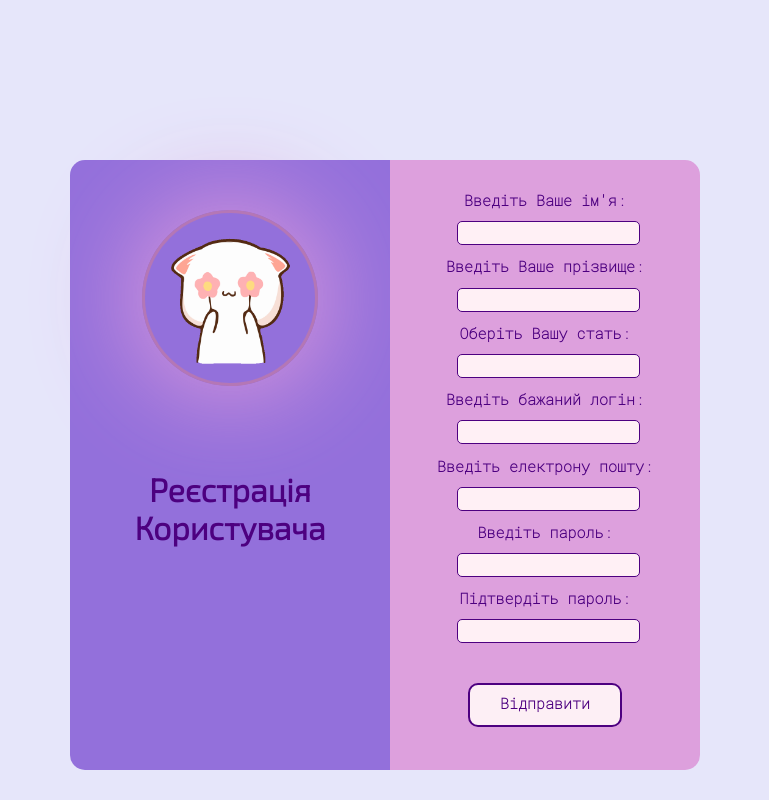
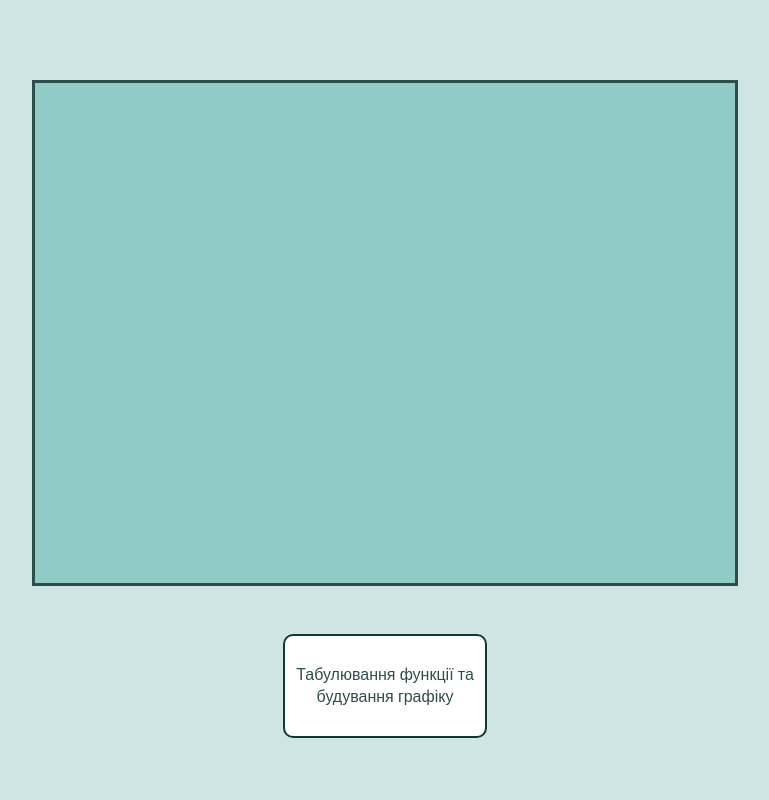
Before and after one commit to Oleg-Mukha/oleg.github.io, a plain HTML site: page index.html in a window 1280 px wide. Shown: the whole page, without its empty margins (255-1024 px from the left). Drawn offline with nearby package versions, Linux system fonts and the light colour scheme.

Commit message:
Add files via upload

```diff
--- a/index.html
+++ b/index.html
@@ -4,35 +4,10 @@
 		<link rel="stylesheet" href="style.css">
 		<link rel="shortcut icon" href="img/icon.ico">
 		<script src="script.js"></script>
-		<title>Лабораторна робота №2</title>
+		<title>Лабораторна робота №3</title>
 	</head>
 	<body>
-		<div id= "formLeft" class ="formLeft">
-			<div class="profile">
-				<img class ="user" id="image" src="img/cat.gif" alt="user"/>
-				<div class="nameReg" id="caption">Реєстрація Користувача</div>
-			</div>
-		</div>
-		<form id="formRight">
-			<div class="caption">Введіть Ваше ім'я:</div>
-			<input class="input" type="text"/>
-			<div class="caption v2">Введіть Ваше прізвище:</div>
-			<input class="input" type="text"/>
-			<div class="caption v2">Оберіть Вашу стать:</div>
-			<input class="input" list="sex"/>
-				<datalist id="sex">
-					<option>Чоловіча</option>
-					<option>Жіноча</option>
-				</datalist>
-			<div class="caption v2">Введіть бажаний логін:</div>
-			<input id="login" class="input" type="text"/>
-			<div class="caption v2">Введіть електрону пошту:</div>
-			<input class="input" type="text"/>
-			<div class="caption v2">Введіть пароль:</div>
-			<input id="password" class="input" type="text"/>
-			<div class="caption v2">Підтвердіть пароль:</div>
-			<input id="passwordConfirm" class="input" type="password"/>
-			<div class="button caption v2" onClick="checkMatch();">Відправити</div>
-		</form>
+		<canvas id="canvas" width="700" height="500"></canvas>
+			<div class = "button" onClick="tabAndBuildFunc();">Табулювання функції та будування графіку</div>
 	</body>
 </html>
--- a/script.js
+++ b/script.js
@@ -1,31 +1,92 @@
-function checkMatch(){
-  let login = document.getElementById("login").value;
-  let password = document.getElementById("password").value;
+function tabAndBuildFunc(){
+    var Xmin=prompt("Введіть мінімальне значення x:");
+    Xmin=parseFloat(Xmin);
+    var Xmax=prompt("Введіть максимальне значення x:");
+    Xmax=parseFloat(Xmax);
+    var dx=prompt("Введіть крок: ");
+    dx=parseFloat(dx);
+    alert("УВАГА! Результат табулювання функції виводиться в консоль!")
+    var y= function(x) {return Math.exp(0.2*Math.pow(x, 2))};
+    var x=Xmin + dx;
 
-  if(login == password){
-    alert("Помилка!");
-    document.body.style.backgroundColor = "#ffbfbf";
-    document.getElementById("formLeft").style.backgroundColor = '#a34848';
-    document.getElementById("formRight").style.backgroundColor = '#c97575';
-    document.getElementById("caption").style.color = '#591111';
-    document.getElementById("login").style.backgroundColor = '#e34444';
-    document.getElementById("password").style.backgroundColor = '#e34444';
-    document.getElementById("image").style.border = '3px solid #9e2626';
-    document.getElementById("image").style.boxShadow = '0px 0px 100px 10px #de2626';
-    document.getElementById("image").src="img/wrongcat.gif";
-    document.getElementById("caption").innerHTML="Помилка: логін повинен відрізнятися від пароля";
-  }
-  else{
-    alert("Все добре, продовжіть реєстрацію!");
-    document.body.style.backgroundColor = "#b0ffd9";
-    document.getElementById("formLeft").style.backgroundColor = '#1a7a4b';
-    document.getElementById("formRight").style.backgroundColor = '#79c7a1';
-    document.getElementById("caption").style.color = '#153622';
-    document.getElementById("login").style.backgroundColor = '#FFF0F5';
-    document.getElementById("password").style.backgroundColor = '#FFF0F5';
-    document.getElementById("image").style.border = '3px solid #038545';
-    document.getElementById("image").style.boxShadow = '0px 0px 100px 10px #04c969';
-    document.getElementById("image").src="img/rightcat.gif";
-    document.getElementById("caption").innerHTML="Все добре! Продовжіть реєстрацію";
-  }
+	console.log("Табулювання функції Y(x) = e^(0.2*x^2):");
+
+// Три вида циклів:
+// 1) method using 'for'
+
+  	for (let x = Xmin; x <= Xmax; x += dx)
+    console.log(`Y(${x}): ${y(x)}`);
+
+/* 2) method using 'do-while'
+
+    do{
+      y=tabFunc(Xmin, Xmax, x);
+       console.log("Y(" + x + ") = " + y + "");
+      x=x+dx;
+}while(x<=Xmax);
+
+
+	3) method using 'while'
+
+    while(x<=Xmax){
+      y=tabFunc(Xmin, Xmax, x);
+      console.log("Y(",x,") = ",y,"");
+      x=x+dx;
+    }*/
+
+var canvas = document.getElementById("canvas");
+var ctx = canvas.getContext("2d");
+
+var canvasWidth = canvas.clientWidth;
+var canvasHeight = canvas.clientHeight;
+
+// Встановлення розміру клітин
+
+var scaleX = 50;
+var scaleY = 50;
+
+// Будування клітин
+
+ctx.strokeStyle = "#cef2ee";
+ctx.beginPath();
+for (let  i = 0; i <= canvasWidth; i = i + scaleX){
+  ctx.moveTo(i, 0);
+  ctx.lineTo(i, canvasHeight);
 }
+for(let i = 0; i <= canvasHeight; i = i + scaleY){
+  ctx.moveTo(0, i);
+  ctx.lineTo(canvasWidth, i);
+}
+ctx.stroke();
+
+// Будування головних осей декартової системи, встановлення напряму осей (x, y), встановлення розмітки (1, 1)
+
+var xAxis = Math.round(canvasWidth/scaleX/2) * scaleX;
+var yAxis = Math.round(canvasHeight/scaleY/2) * scaleY;
+
+ctx.font = `${16}px Nunito`;
+ctx.strokeStyle = "#132e2b";
+ctx.beginPath();
+ctx.moveTo(xAxis, 0);
+ctx.lineTo(xAxis, canvasHeight);
+ctx.fillText('1', canvasHeight - 140, xAxis - 145);
+ctx.fillText('1', canvasHeight - 105, xAxis - 115);
+ctx.fillText('Y', canvasHeight - 140, xAxis - 330);
+
+ctx.moveTo(0, yAxis);
+ctx.lineTo(canvasWidth, yAxis);
+ctx.fillText('X', canvasWidth - 20, yAxis - 10);
+
+ctx.stroke();
+ctx.closePath();
+
+// Будування графіку
+
+ctx.fillStyle = "#126b61";
+for (let i = 0; i <= canvasWidth; i++){
+  const x = (i - xAxis) / scaleX;
+  const y = Math.exp(0.2*Math.pow(x, 2));
+  ctx.fillRect(x * scaleX + xAxis, yAxis - scaleY * y, 4, 4);
+}
+ctx.fillText('1', canvasHeight - 140, xAxis - 150);
+}
--- a/style.css
+++ b/style.css
@@ -1,79 +1,39 @@
-@import url('https://fonts.googleapis.com/css2?family=Exo+2:wght@300&family=Roboto+Mono:wght@100&display=swap');
+@import url('https://fonts.googleapis.com/css2?family=Nunito&display=swap');
 
-body {
-  background: #E6E6FA;
+body{
+  background-color: #cfe5e3;
+}
+
+#canvas {
+display: block;
+border: 3px solid #2c4f4b;
+margin-top: 5rem;
+margin-left: auto;
+margin-right: auto;
+background: #8fccc5;
+}
+
+.button{
+  height: 100px;
+  width: 200px;
+  border: 2px solid #0c3b35;
+  border-radius: 10px;
   display: flex;
-  justify-content: center;
-  margin-top: 10rem;
-}
-form {
-  float: left;
-  background-color: #DDA0DD;
-  padding: 30px;
-  height: 550px;
-  width: 250px;
-  border-radius: 0 15px 15px 0;
-}
-.nameReg{
-  font-size: 32px;
-  font-weight: bold;
-  margin-top: 5rem;
-	font-family: 'Exo 2', sans-serif;
-	color: #4d0080;
-}
-.caption{
+  align-items: center;
   text-align: center;
-  font-size: 15px;
-  font-weight: bold;
-  font-family: 'Roboto Mono', monospace;
-  color: #4d0080;
-}
-.v2{
-  margin-top: 0.7rem;
-}
-.input{
-  background-color: #FFF0F5;
-  border: 1px solid #4d0080;
-  height: 20px;
-  border-radius: 5px;
-  margin-top: 0.7rem;
-  margin-left: 2.3rem;
-}
-.formLeft {
-  height: 610px;
-  width: 320px;
-  background: #9370DB;
-  border-radius: 15px 0 0 15px;
-}
-.profile {
-  height: 510px;
-  text-align: center;
-  padding: 50px;
-}
-.user{
-  padding: 10px;
-	border: 3px solid #b477b6;
-  box-shadow: 0px 0px 100px 10px #da98dc;
-	border-radius: 150px;
-	width: 150px;
-	height: 150px;
-}
-.button{
-  line-height: 2.3rem;
-  margin-top: 2.5rem;
-  width: 150px;
-  height: 40px;
+  margin-top: 3rem;
   margin-left: auto;
   margin-right: auto;
-  background: #fdeff5;
-  border-radius: 10px;
-  border: 2px solid #4d0080;
+  background-color: white;
+  color: #2c4f4b;
+  font-family: 'Nunito', sans-serif;
   transition: 1s;
 }
+
 .button:hover{
   cursor: pointer;
-  transition-duration: 1s;
-  box-shadow: 0px 0px 50px 10px #975cd8;
-  background: #4d0080;
+  transition-duration: 0.7s;
+  box-shadow: 0px 0px 50px 10px #8fccc5;
+  background: #2c4f4b;
   color: #fdeff5;
 }
```
Also changed, not shown: img/icon.ico.
